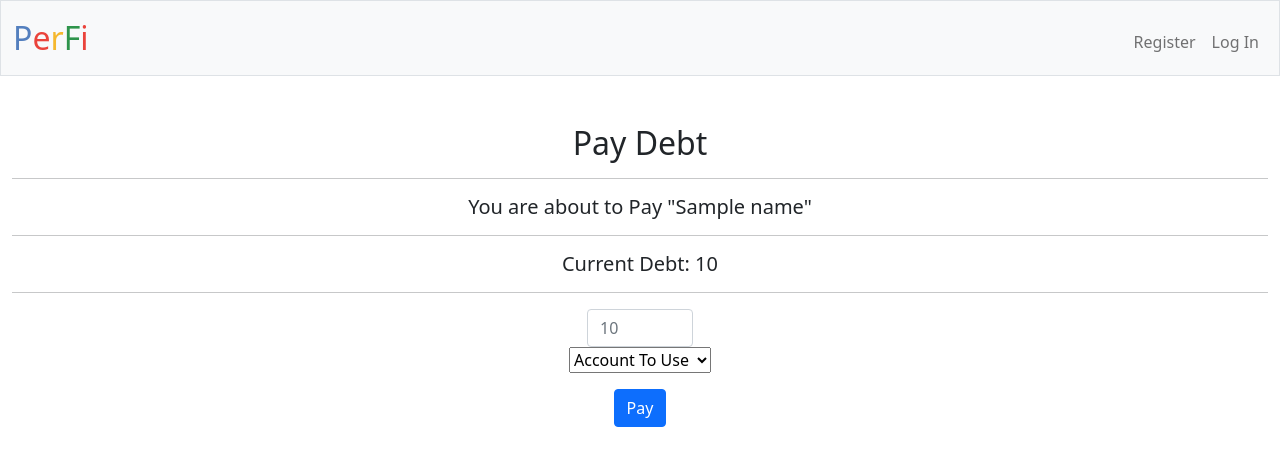
After one commit to Jaizzer/PerFi, a Flask app: template templates/pay_debt.html in a window 1280 px wide. The commit adds this page. Shown: the top 466 px of the page. Run offline with Flask 2, Linux system fonts and the light colour scheme; the template is opened without the code that fills it: most values are stand-ins (such as "Sample title", 1, 10 or a date in 2020); some libraries are stand-ins or nearby versions.

Commit message:
I created the debt payment function

```diff
--- a/app.py
+++ b/app.py
@@ -55,7 +55,7 @@ def index():
             request.form.get("description"),
             request.form.get("category"),
             request.form.get("amount", type=float),
-            request.form.get("account")]
+            request.form.get("account"), 'None']
 
         # Get the operation code.
         operation_code = db.execute("SELECT lend_borrow FROM ? WHERE category_name = ?", table_name[1], session["transaction"][2])[0]["lend_borrow"]
@@ -74,7 +74,8 @@ def index():
         descriptions = db.execute("SELECT description FROM ? ORDER BY description", table_name[4])
 
         # Load user's added categories.
-        categories = db.execute("SELECT category_name FROM ?", table_name[1])
+        categories = db.execute("SELECT category_name FROM ? WHERE (category_name != 'Debt Payment' AND category_name != 'Lend Collection')", table_name[1])
+
         return render_template("home.html", accounts=accounts, categories=categories, username=table_name[2], descriptions=descriptions)
 
 
@@ -106,15 +107,27 @@ def regular():
         return redirect("/transfer")
 
     # Update user's transaction history.
-    db.execute("INSERT INTO {} (description, category, amount, account_1)\
-            VALUES ('{}', '{}', {}, '{}')".format(*transaction))
+    db.execute("INSERT INTO {} (description, category, amount, account_1, account_2)\
+            VALUES ('{}', '{}', {}, '{}', '{}')".format(*transaction))
 
     return redirect("/history")
 
 
-@app.route("/lend_borrow", methods=["GET", "POST"])
+@app.route("/lend_borrow_prompt")
+@login_required
+def lend_borrow_prompt():
+
+    # Load user's table's name from a session.
+    table_name = session["table_name"]
+
+    people_entities =  db.execute("SELECT * FROM ?", table_name[3])
+    return render_template("lend_borrow.html", category=session["transaction"][2], people_entities=people_entities)
+
+
+@app.route("/lend_borrow")
 @login_required
 def lend_borrow():
+
 
     # Load user's table's name from a session.
     table_name = session["table_name"]
@@ -122,40 +135,46 @@ def lend_borrow():
     # Choose what operation to perform based on the category.
     operation = db.execute("SELECT category_operation FROM ? WHERE category_name = ?", table_name[1], session["transaction"][2])[0]["category_operation"]
 
-    if request.method == "POST":
+    # Change the sign of the amound base on the operation.
+    session["transaction"][3] = operation * session["transaction"][3]
 
-        # Change the sign of the amound base on the operation.
-        session["transaction"][3] = operation * session["transaction"][3]
+    # Load user's current transaction information from a session.
+    transaction = session["transaction"]
 
-        # Load user's current transaction information from a session.
-        transaction = session["transaction"]
+    # Transaction is lend/borrow.
+    if transaction[2] in {"Debt", "Lend"}:
 
-        # Determine whether transaction is lend or borrow.
+        # Determine what column to use for a debt/lend transaction.
         lend_borrow = "lend" if transaction[3] < 0 else "borrow"
 
         # Get the name where the user borrowed or lended money.
         name = request.form.get("name")
 
-        # Update user's selected account.
-        db.execute("UPDATE ? SET account_balance = account_balance + ?\
-            WHERE account_name = ?", table_name[0], transaction[3], transaction[4])
+    # Transaction is payment/collection.
+    else:
 
-        # Update user's lend/borrow database.
-        # Check if the person/entity exists in user's database.
-        if len(db.execute("SELECT name FROM ? WHERE name = ?", table_name[3], name)) == 0:
-            db.execute("INSERT INTO ? (name, balance) VALUES (?, ?)", table_name[3], name, transaction[3])
-        else:
-            db.execute("UPDATE ? SET balance = balance + ? WHERE name = ?",  table_name[3], transaction[3], name)
+        # Determine what column to use for a payment/collection transaction.
+        lend_borrow = "account_2"
 
-        # Update user's transaction history.
-        db.execute("INSERT INTO {} (description, category, amount, account_1, '{}')\
-                VALUES ('{}', '{}', {}, '{}', '{}')".format(transaction[0], lend_borrow, *transaction[1:], name))
+        # Get the name of the person/entity the user is going to pay/collect money.
+        name = transaction[5]
 
-        return redirect(f"/{lend_borrow}")
+    # Update user's selected account.
+    db.execute("UPDATE ? SET account_balance = account_balance + ?\
+        WHERE account_name = ?", table_name[0], transaction[3], transaction[4])
 
+    # Update user's lend/borrow database.
+    if len(db.execute("SELECT name FROM ? WHERE name = ?", table_name[3], name)) == 0: # Check if the person/entity exists in user's database.
+        db.execute("INSERT INTO ? (name, balance) VALUES (?, ?)", table_name[3], name, transaction[3])
     else:
-        people_entities =  db.execute("SELECT * FROM ?", table_name[3])
-        return render_template("lend_borrow.html", category=session["transaction"][2], people_entities=people_entities)
+        db.execute("UPDATE ? SET balance = balance + ? WHERE name = ?",  table_name[3], transaction[3], name)
+
+    # Update user's transaction history.
+    db.execute("INSERT INTO {} (description, category, amount, account_1, '{}')\
+            VALUES ('{}', '{}', {}, '{}', '{}')".format(transaction[0], lend_borrow, *transaction[1:-1], name))
+
+    # Redirect user to history.
+    return redirect(f"/history")
 
 
 @app.route("/edit", methods=["GET", "POST"])
@@ -399,6 +418,39 @@ def delete_account():
     return render_template("edit_account.html", accounts=accounts)
 
 
+@app.route("/pay_debt", methods=["POST"])
+@login_required
+def pay_debt():
+
+    # Load user's table names.
+    table_name = session["table_name"]
+
+    # Get the name the user is indebted to and the amount.
+    name = request.form.get("name")
+    amount = request.form.get("amount")
+
+    # Load all user's added  accounts.
+    accounts = db.execute("SELECT account_name, account_balance FROM ?", table_name[0])
+
+    # Redirect user to a form for debt payment processing.
+    return render_template("pay_debt.html", name=name, amount=amount, accounts=accounts)
+
+
+
+@app.route("/pay_debt_2", methods=["POST"])
+@login_required
+def pay_debt_2():
+
+    # Update the transaction in the session for processing.
+    session["transaction"][1] = "Payment to " + request.form.get("name")
+    session["transaction"][2] = "Debt Payment"
+    session["transaction"][3] = float(request.form.get("amount"))
+    session["transaction"][4] = request.form.get("account")
+    session["transaction"][5] = request.form.get("name")
+
+    # process transaction in the "/regular" route.
+    return redirect("/lend_borrow")
+
 
 @app.route("/edit_debt_lend", methods=["GET", "POST"])
 @login_required
@@ -617,7 +669,8 @@ def register():
             category_name, category_operation, lend_borrow)\
             VALUES ('Income', 1, 0), ('Expense', -1, 0),\
             ('Transfer', 0, 0),\
-            ('Debt', 1, 1), ('Lend', -1, 1)", table_name[1])
+            ('Debt', 1, 1), ('Lend', -1, 1),\
+            ('Debt Payment', -1, 0), ('Lend Collection', 1, 0)", table_name[1])
 
         # Create user's transaction history database.
         db.execute("CREATE TABLE ? (\
--- a/templates/debt.html
+++ b/templates/debt.html
@@ -21,9 +21,9 @@
                     <td>{{ debt.name }}</td>
                     <td>{{ debt.balance }}</td>
                     <form action="/pay_debt" method="post">
-                        <input type="hidden" id="to_pay" name="to_pay" value="{{ debt.name }}">
-                        <td><input class="form-control mx-auto w-auto" id="new_account" name="new_account" placeholder="Amount" type="number" min='1'>
-                        <button style="float:center" class="btn btn-primary" type="submit">Pay Debt</button></td>
+                        <input type="hidden" id="name" name="name" value="{{ debt.name }}">
+                        <input type="hidden" id="amount" name="amount" value="{{ debt.balance }}">
+                        <td><button style="float:center" class="btn btn-primary" type="submit">Pay</button></td>
                     </form>
                 </tr>
             {% endfor %}
--- a/templates/history.html
+++ b/templates/history.html
@@ -16,7 +16,7 @@
                 <td>Category</td>
                 <td>Amount</td>
                 <td>Added/Deducted To</td>
-                <td>Account Transferred</td>
+                <td>Transferred To</td>
                 <td>Borrowed From</td>
                 <td>Lended To</td>
 
--- /dev/null
+++ b/templates/pay_debt.html
@@ -0,0 +1,29 @@
+{% extends "layout.html" %}
+
+{% block title %}
+    Pay Debt
+{% endblock %}
+
+{% block main %}
+<h2>Pay Debt</h2><hr>
+
+<div class="section">
+    <h5>You are about to Pay "{{ name }}"</h5><hr>
+    <h5>Current Debt: {{ amount }}</h5><hr>
+
+    <form action="/pay_debt_2" method="post">
+        <input class="form-control mx-auto w-auto" id="amount" name="amount" placeholder="{{ amount }}" type="number", min="1", max="{{ amount }}">
+        <input type="hidden" id="name" name="name" value="{{ name }}">
+        <div style="float:center;" class="mb-3">
+            <select name="account">
+                <option disabled selected>Account To Use</option>
+                {% for account in accounts %}
+                    <option value="{{ account.account_name }}">{{ account.account_name }}</option>
+                {% endfor %}
+            </select>
+        </div>
+        <button style="float:center" class="btn btn-primary" type="submit">Pay</button>
+    </form>
+</div>
+
+{% endblock %}
```
Also changed, not shown: perfi.db, 2 other files.
